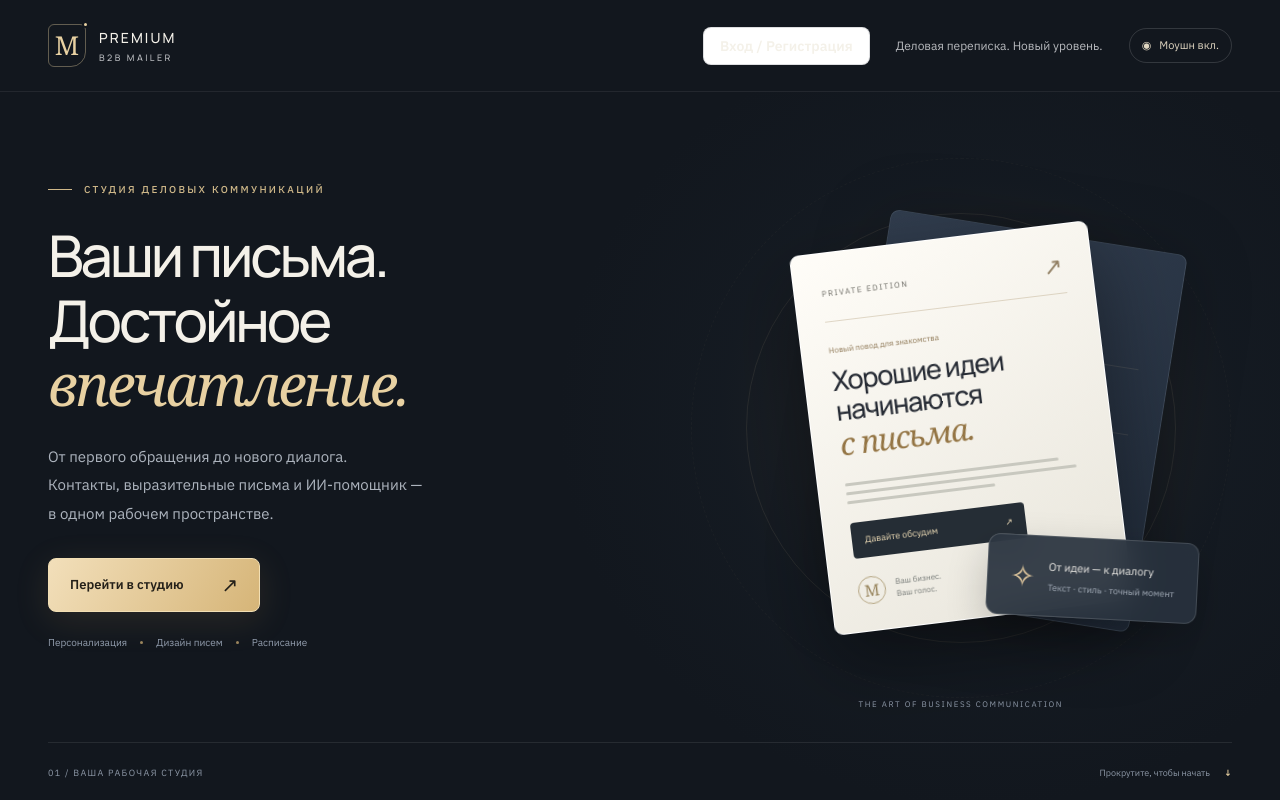
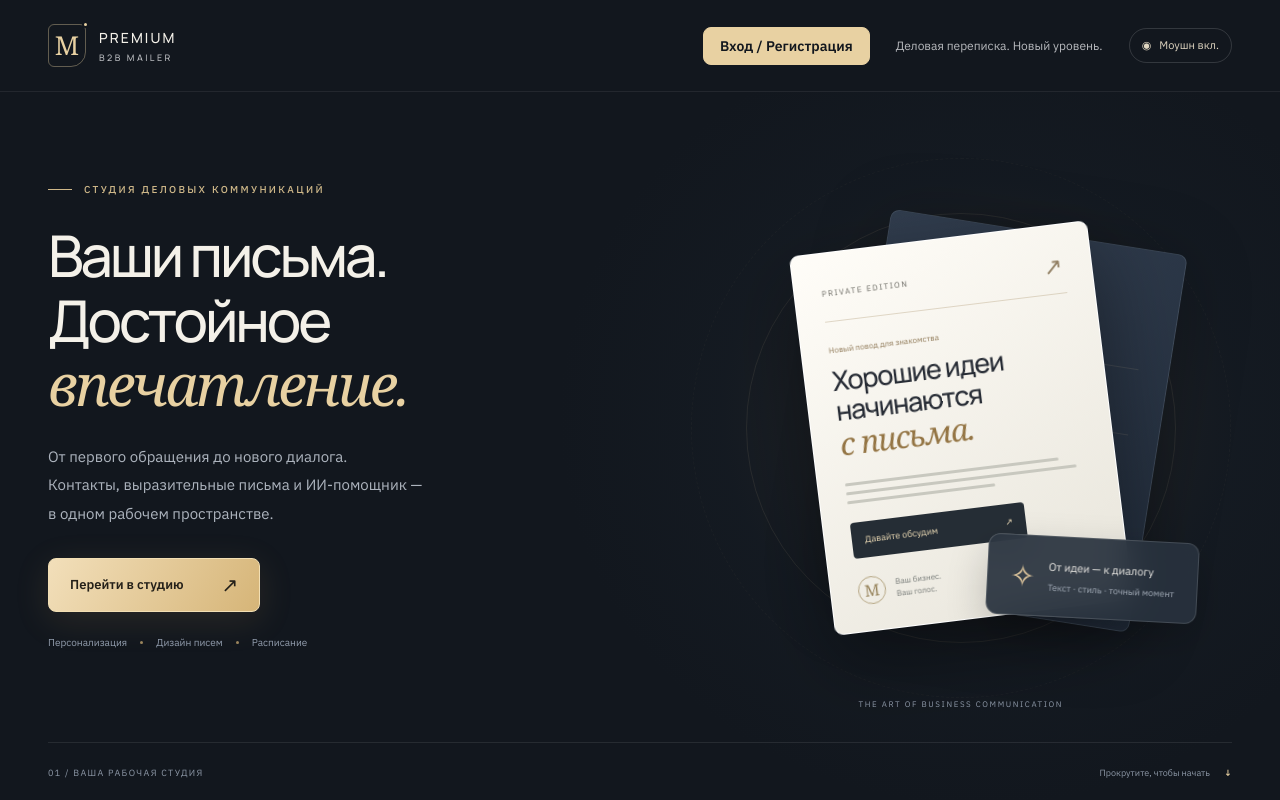
Before and after one commit to kredavto/e-mail-auto-sending, a React (Vite) app in the folder frontend/: page / in a window 1280 px wide. Shown: the top 800 px of the page. Built offline with nearby package versions, Linux system fonts and the light colour scheme; no server answers.

Commit message:
Improve contrast of header login button

```diff
--- a/frontend/src/components/StudioHero.tsx
+++ b/frontend/src/components/StudioHero.tsx
@@ -35,7 +35,7 @@ export function StudioHero({ onStudio }: { onStudio: () => void }) {
   return <div className="studio-intro" data-motion={active ? "on" : "off"}>
     <div className="studio-topbar">
       <a className="studio-brand" href="#studio" onClick={onStudio} aria-label="Premium B2B Mailer — открыть студию"><span className="brand-mark" aria-hidden="true">M<span /></span><span>PREMIUM<span className="brand-subtitle">B2B MAILER</span></span></a>
-      <div className="topbar-end"><a href="#account" className="button">Вход / Регистрация</a><span className="topbar-note">Деловая переписка. Новый уровень.</span><button type="button" className="motion-toggle" onClick={toggleMotion} disabled={reduced} aria-pressed={active} aria-label="Анимация интерфейса" title={reduced ? "Движение отключено в настройках устройства" : "Включить или выключить анимацию"}><span aria-hidden="true">{active ? "◉" : "○"}</span> {active ? "Моушн вкл." : "Без движения"}</button></div>
+      <div className="topbar-end"><a href="#account" className="button topbar-account">Вход / Регистрация</a><span className="topbar-note">Деловая переписка. Новый уровень.</span><button type="button" className="motion-toggle" onClick={toggleMotion} disabled={reduced} aria-pressed={active} aria-label="Анимация интерфейса" title={reduced ? "Движение отключено в настройках устройства" : "Включить или выключить анимацию"}><span aria-hidden="true">{active ? "◉" : "○"}</span> {active ? "Моушн вкл." : "Без движения"}</button></div>
     </div>
     <header ref={hero} className="studio-hero">
       <div className="hero-glow" aria-hidden="true" />
--- a/frontend/src/index.css
+++ b/frontend/src/index.css
@@ -42,6 +42,9 @@ button:focus-visible, a:focus-visible, input:focus-visible, select:focus-visible
 .brand-mark { display: grid; place-items: center; position: relative; width: 38px; height: 43px; color: #e8d1a2; border: 1px solid #e8d1a260; border-radius: 6px 6px 15px 6px; font-family: Georgia, serif; font-size: 26px; font-weight: 400; letter-spacing: -.14em; padding-right: 4px; }
 .brand-mark span { position: absolute; right: -4px; top: -4px; width: 7px; height: 7px; border-radius: 50%; background: #e8d1a2; border: 2px solid #12171e; }
 .topbar-end { display: flex; align-items: center; gap: 26px; }
+.topbar-account { color: #12171e; background: #e8d1a2; border-color: #e8d1a2; font-weight: 700; text-align: center; }
+.topbar-account:hover { color: #12171e; background: #f5e5c6; border-color: #f5e5c6; }
+.topbar-account:focus-visible { outline: 3px solid #fff; outline-offset: 4px; }
 .topbar-note { font-size: 12px; color: #b7b9bd; }
 .motion-toggle { color: #e0d6c1; border: 1px solid #ffffff24; border-radius: 999px; padding: 8px 12px; font-size: 11px; display: flex; align-items: center; gap: 8px; }
 .motion-toggle:disabled { opacity: .75; cursor: default; }
```
